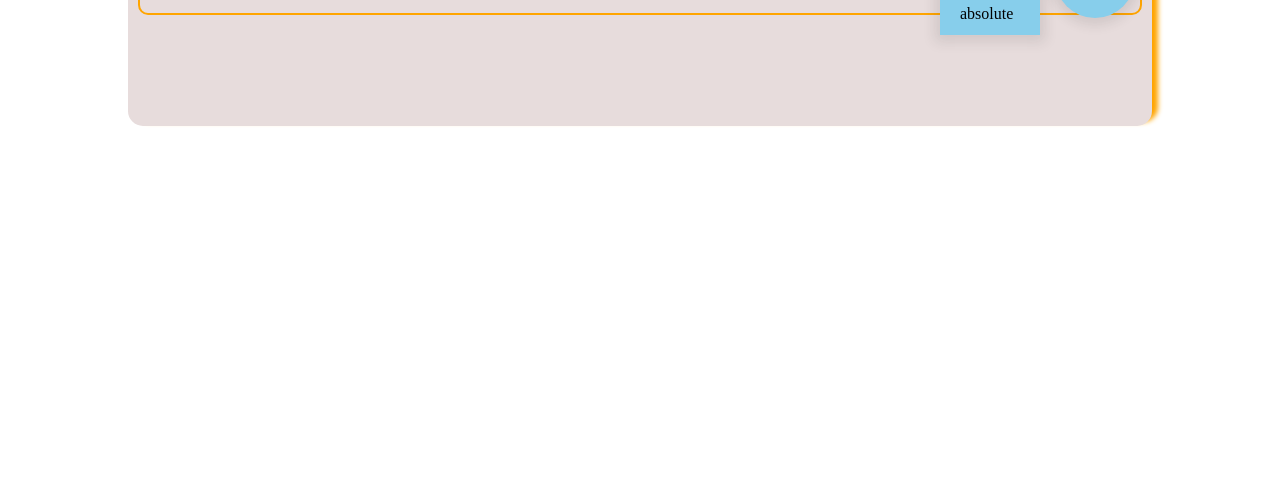
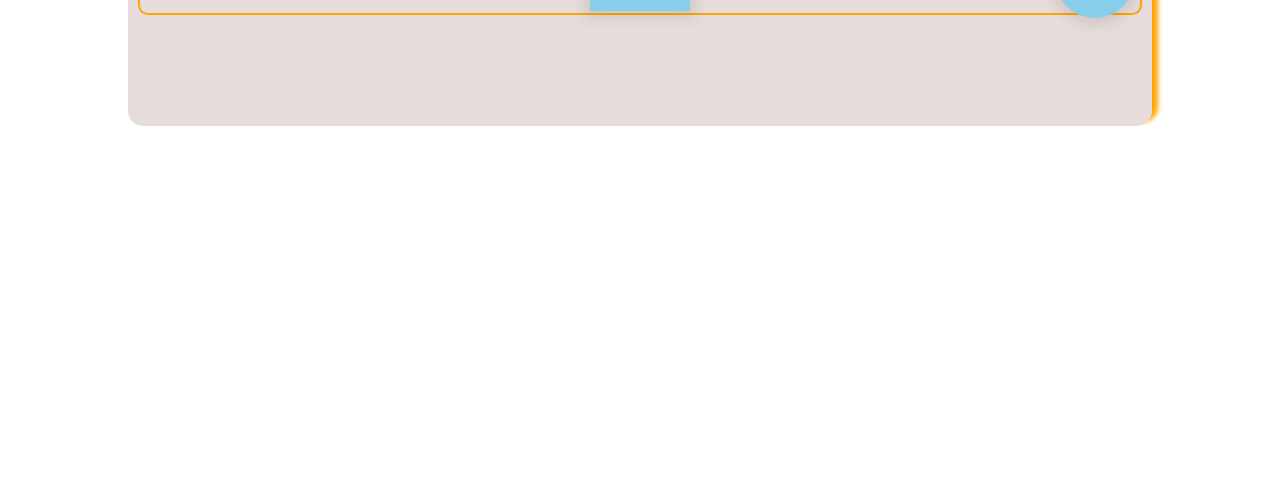
Before and after one commit to rosto-infinity/positioningCss3, a plain HTML site: page index.html in a window 1280 px wide. Shown: the part 318-800 px from the top of the page. Drawn offline with Linux system fonts and the light colour scheme.

Commit message:
positionnement des boites en css et z-index

```diff
--- a/style.css
+++ b/style.css
@@ -44,6 +44,7 @@ main {
     position: absolute;
     top: -10px;
     right: 5px;
+    z-index: 1;
     box-shadow: 0 2px 12px 5px rgba(51, 51, 51, 0.116);
 }
 
@@ -53,7 +54,8 @@ main {
     background: skyblue;
     padding: 20px;
     position: absolute;
-    top: 3 0px;
-    right: 100px;
+    bottom: 2px;
+    left: 50%;
+    transform: translateX(-50%);
     box-shadow: 0 2px 12px 5px rgba(51, 51, 51, 0.116);
 }
```
